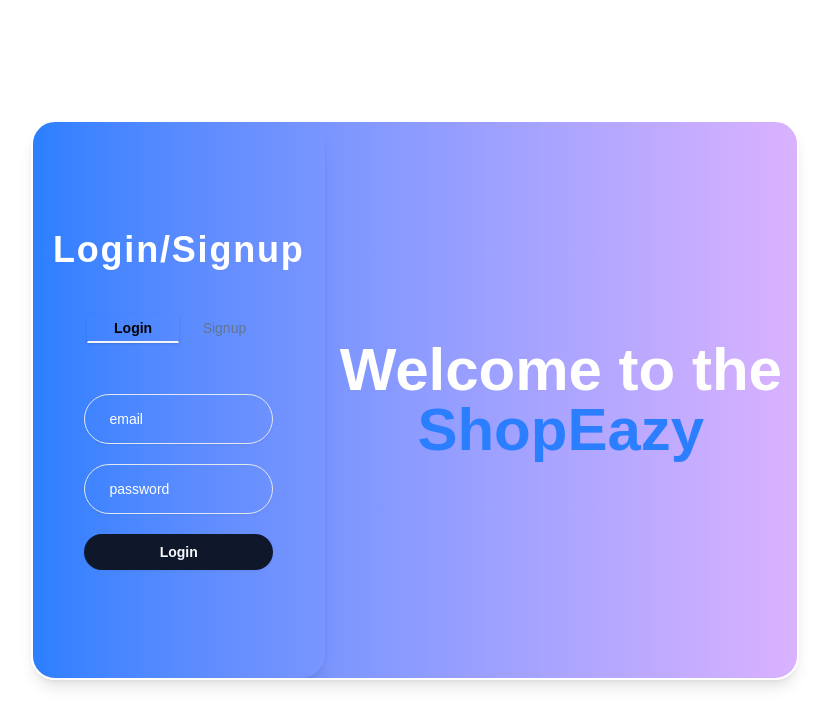
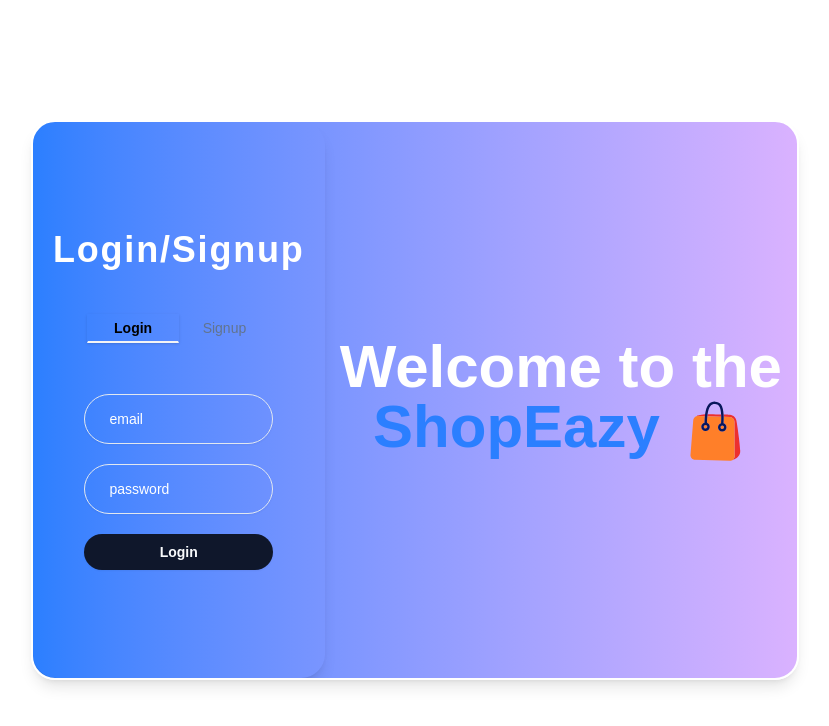
Before and after one commit to souren535/E-commerce-platfrom, a React (Vite) app in the folder frontend/: page /register in a window 1280 px wide. Shown: the top 726 px of the page, without its empty margins (225-1054 px from the left). Built offline with nearby package versions, Linux system fonts and the light colour scheme.

Commit message:
30 may - [frontEnd] develop store name icon

```diff
--- a/frontend/src/Users/Auth.jsx
+++ b/frontend/src/Users/Auth.jsx
@@ -4,6 +4,7 @@
 import { Button } from "../components/ui/button";
 import { toast } from "sonner";
 import { useDispatch, useSelector } from "react-redux";
+import { motion } from "framer-motion";
 import {
   login,
   removeErrors,
@@ -14,6 +15,7 @@
 import Loader from "../components/Loader";
 
 const Auth = () => {
+  motion;
   const [name, setName] = useState("");
   const [email, setEmail] = useState("");
   const [password, setPassword] = useState("");
@@ -236,6 +238,30 @@
                     <span className="text-blue-500 font-['COMIC_SANS_MS'] ">
                       ShopEazy
                     </span>
+                    <span>
+                      {" "}
+                      <motion.img
+                        initial={{ opacity: 0, y: -10 }}
+                        animate={{
+                          opacity: 1,
+                          y: 0,
+                          rotate: [0, -5, 5, -5, 5, 0],
+                        }}
+                        transition={{
+                          opacity: { duration: 1 },
+                          rotate: {
+                            duration: 1,
+                            ease: "easeInOut",
+                            repeat: Infinity,
+                            repeatType: "loop",
+                          },
+                        }}
+                        whileHover={{ scale: 1.2 }}
+                        src="/images/shopping-bag-icon-by-Vexels.svg"
+                        alt="icon"
+                        className="inline-block w-10 h-10 md:w-12 md:h-12 lg:w-14 lg:h-14 xl:w-16 xl:h-16 ml-2"
+                      />
+                    </span>
                   </span>
                 </h1>
               </div>
```
Also changed, not shown: frontend/public/images/shopping-bag-icon-by-Vexels.svg (added).
